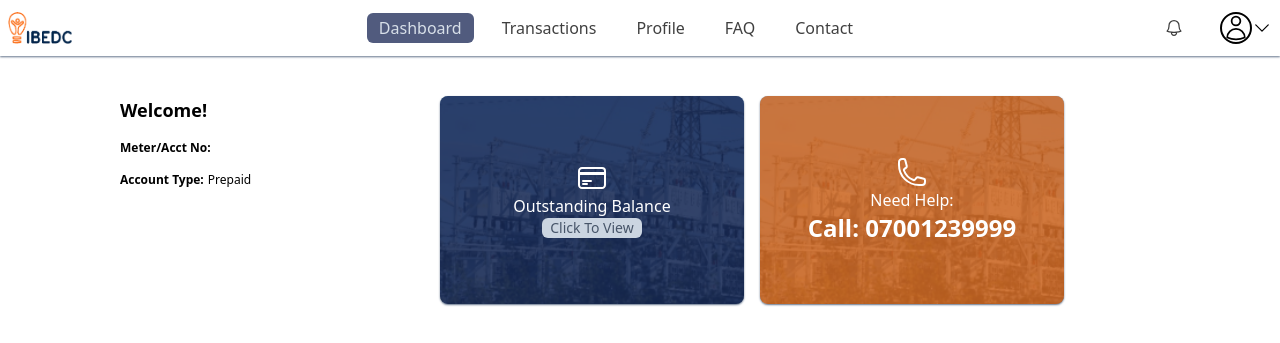
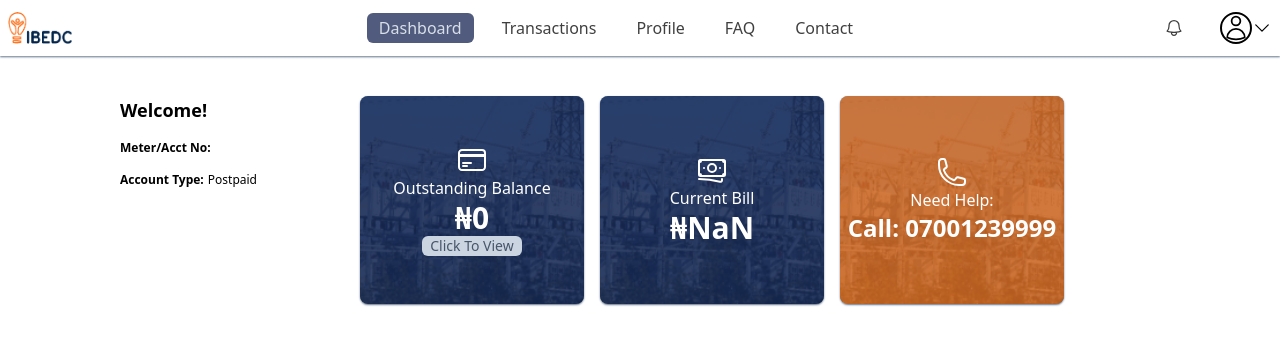
Before and after one commit to UdemeKen/IBEDC_PAY_V-2, a React (Vite) app: page /default/customerdashboard in a window 1280 px wide. Shown: the top 343 px of the page. Built offline with nearby package versions, Linux system fonts and the light colour scheme; no server answers; sample sign-in values are in the browser's storage.

Commit message:
recent update

```diff
--- a/src/axios.js
+++ b/src/axios.js
@@ -1,7 +1,7 @@
 import axios from 'axios';
 
 const axiosClient = axios.create({
-    baseURL: 'https://ipay.ibedc.com:7642/api/V2_ibedc_OAUTH_tokenReviwed'
+    baseURL: 'https://ipay.ibedc.com:7642/api'
 });
 
 axiosClient.interceptors.request.use((config) => {
--- a/src/components/DefaultLayout.jsx
+++ b/src/components/DefaultLayout.jsx
@@ -8,10 +8,10 @@ import { Cog8ToothIcon, BellIcon, TrashIcon, CubeTransparentIcon, UserIcon, Circ
 import axiosClient from '../axios';
 import Modal from 'react-modal';
 
-const deleteAccountUrl = '/delete/remove-account';
-const changePasswordUrl = '/change-password';
-const forgotPasswordUrl = '/forgot-password';
-const pinVerificationUrl = '/verify-pin';
+const deleteAccountUrl = '/V2_ibedc_OAUTH_tokenReviwed/delete/remove-account';
+const changePasswordUrl = '/V2_ibedc_OAUTH_tokenReviwed/change-password';
+const forgotPasswordUrl = '/V2_ibedc_OAUTH_tokenReviwed/forgot-password';
+const pinVerificationUrl = '/V2_ibedc_OAUTH_tokenReviwed/verify-pin';
 
 export default function DefaultLayout() {
 
--- a/src/components/paymentProcess/CompletePayment.jsx
+++ b/src/components/paymentProcess/CompletePayment.jsx
@@ -2,7 +2,7 @@ import React, { useEffect, useState } from 'react'
 import axiosClient from '../../axios';
 import { SuccessIcon, ErrorIcon } from '../../assets/icons';
 
-const completePaymentUrl = '/payment/complete-payment';
+const completePaymentUrl = '/V2_ibedc_OAUTH_tokenReviwed/payment/complete-payment';
 
 export default function CompletePayment({ blur, setBlur }) {
 
--- a/src/components/paymentProcess/CustomerPaymentInputDetails.jsx
+++ b/src/components/paymentProcess/CustomerPaymentInputDetails.jsx
@@ -5,7 +5,7 @@ import '../../components/UniversalCss.css';
 import { toast } from 'react-toastify';
 import axiosClient from '../../axios';
 
-const processPaymentUrl = "/payment/initiate-payment";
+const processPaymentUrl = "/V2_ibedc_OAUTH_tokenReviwed/payment/initiate-payment";
 const METER_ACCT_NUMBER_REGEX = /^[0-9\-/]{11,16}$/;
 
 export default function CustomerPaymentInputDetails({ handleNext, blur, blur_01 }) {
--- a/src/views/auth/Login.jsx
+++ b/src/views/auth/Login.jsx
@@ -5,7 +5,7 @@ import axiosClient from '../../axios';
 import { toast } from 'react-toastify';
 import { useStateContext } from '../../context/ContextProvider';
 
-const loginUrl = '/authenticate';
+const loginUrl = '/V2_ibedc_OAUTH_tokenReviwed/authenticate';
 
 export default function Login() {
 
--- a/src/views/auth/loginTypes/MeterNumberLogin.jsx
+++ b/src/views/auth/loginTypes/MeterNumberLogin.jsx
@@ -65,7 +65,7 @@ export default function MeterNumberLogin() {
     setLoading(true);
 
     try {
-      const response = await axiosClient.post('/meter_authenticate', requestData);
+      const response = await axiosClient.post('/V2_ibedc_OAUTH_tokenReviwed/meter_authenticate', requestData);
       console.log(response);
       localStorage.setItem('USER_METER_NUMBER', response?.data?.payload?.user?.meter_no_primary);
       localStorage.setItem('USER_EMAIL', response?.data?.payload?.user?.email);
--- a/src/views/contact_us/ContactUs.jsx
+++ b/src/views/contact_us/ContactUs.jsx
@@ -8,7 +8,7 @@ import { Link } from 'react-router-dom';
 import { motion } from 'framer-motion';
 
 const METER_ACCT_NUMBER_REGEX = /^[0-9\-/]{11,16}$/;
-const contactUsUrl = '/contact/help';
+const contactUsUrl = '/V2_ibedc_OAUTH_tokenReviwed/contact/help';
 
 export default function ContactUs() {
 
--- a/src/views/dashboard/CustomerDashboard.jsx
+++ b/src/views/dashboard/CustomerDashboard.jsx
@@ -13,10 +13,11 @@ import axiosClient from '../../axios';
 import { toast } from 'react-toastify';
 import { heroVariants } from '../../variants';
 
-const transactionHistoryUrl = "/history/get-history";
+const transactionHistoryUrl = "/V2_ibedc_OAUTH_tokenReviwed/history/get-history";
+const billHistoryOutstandingBalanceUrl = "/V2_ibedc_OAUTH_agency_sync/customerhistory/bill-history";
 // const getCustomerDetailsUrl = "/dashboard/get-details";
-const getOutstandingBalanceUrl = "/outstanding/get-balance";
-const showOutstandingBalanceUrl = "/outstanding/show-balance";
+const getOutstandingBalanceUrl = "/V2_ibedc_OAUTH_tokenReviwed/outstanding/get-balance";
+const showOutstandingBalanceUrl = "/V2_ibedc_OAUTH_tokenReviwed/outstanding/show-balance";
 // const getWalletBalance_HistoryUrl = "/wallet/wallet-balance-history";
 const METER_ACCT_NUMBER_REGEX = /^[0-9\-/]{11,16}$/;
 
@@ -25,8 +26,9 @@ export default function CustomerDashboard() {
 
   const userEmail = localStorage.getItem("USER_EMAIL");
   const username = localStorage.getItem("USER_NAME");
-  const account_type = localStorage.getItem("ACCOUNT_TYPE");
+  // const account_type = localStorage.getItem("ACCOUNT_TYPE");
   const meterNumber = localStorage.getItem("USER_METER_NUMBER");
+  // const accountType = meterNumber && meterNumber.length > 11 ? "Postpaid" : "Prepaid";
   // const phoneNumber = localStorage.getItem("PHONE_NUMBER");
   const cleanedUsername = username ? username.replace(/\./g, '') : '';
 
@@ -35,12 +37,14 @@ export default function CustomerDashboard() {
   const [ loading_01, setLoading_01 ] = useState(false);
   const [ loading_02, setLoading_02 ] = useState(false);
   const [ loading_03, setLoading_03 ] = useState(false);
+  const [ loading_04, setLoading_04 ] = useState(false);
   const [ buttonDisabled, setButtonDisabled ] = useState(false);
   const [ blur, setBlur ] = useState(false);
   const [ blur_01, setBlur_01 ] = useState(false);
   const [ blur_02, setBlur_02 ] = useState(false);
   const [ userFocus, setUserFocus ] = useState(false);
-  const [ accountType, setAccountType ] = useState('');
+  const [ accountType, setAccountType ] = useState("");
+  const [ displayAccountType, setDisplayAccountType ] = useState(meterNumber && meterNumber.length === 11 ? "Prepaid" : "Postpaid");
   const [ user, setUser ] = useState('');
   const [ formattedUser, setFormattedUser ] = useState('');
   const [ validMeterAcctNo, setValidMeterAcctNo ] = useState(false);
@@ -49,7 +53,17 @@ export default function CustomerDashboard() {
   const [ pin, setPin ] = useState("")
   const [ success, setSuccess ] = useState();
   const [ outStandingbalance, setOutStandingbalance ] = useState("");
-  console.log(accountType);
+  const [currentChargeTotal, setCurrentChargeTotal] = useState(""); // State for current charge total
+  const [VAT, setVAT] = useState("");
+  const [userOutandingBalance, setUserOutandingBalance] = useState(() => {
+    return localStorage.getItem('USER_OUTSTANDING_BALANCE') || ""; // Initialize from local storage
+  });
+  const [userCurrentBill, setUserCurrentBill] = useState(() => {
+    const currentCharge = localStorage.getItem('USER_CURRENT_CHARGE') || "0";
+    const vat = localStorage.getItem('USER_CURRENT_VAT') || "0";
+    return (Number(currentCharge) + Number(vat)).toString();
+  });
+  console.log(userCurrentBill);
 
   useEffect(() => {
     const isValid = METER_ACCT_NUMBER_REGEX.test(user);
@@ -74,13 +88,47 @@ export default function CustomerDashboard() {
   const meterNo_Or_AccountNo = accountType === "Postpaid" ? formattedUser : user;
   console.log(meterNo_Or_AccountNo);
 
-  const requestData = {
-    "email": userEmail,
-    "account_type": accountType,
-    "account_no": meterNumber,
-  };
 
-  // useEffect(() => {
+
+  useEffect(() => {
+    const fetchBillHistoryOutstandingBalance = async () => {
+      setLoading_04(true);
+        const payload = {
+            "type": "Postpaid",
+            "customer_number": meterNumber
+        };
+
+        if (displayAccountType !== "Postpaid") {
+          setLoading_04(false);
+          return;
+        }
+
+        try {
+            const response = await axiosClient.post(billHistoryOutstandingBalanceUrl, payload);
+            const totalDue = response?.data?.payload?.payload?.data?.[0]?.TotalDue;
+            const currentCharge = response?.data?.payload?.payload?.data?.[0]?.CurrentChgTotal;
+            const vat = response?.data?.payload?.payload?.data?.[0]?.VAT;
+            setUserOutandingBalance(totalDue);
+            setCurrentChargeTotal(currentCharge);
+            setVAT(vat);
+            localStorage.setItem('USER_OUTSTANDING_BALANCE', totalDue);
+            localStorage.setItem('USER_CURRENT_CHARGE', currentCharge);
+            localStorage.setItem('USER_CURRENT_VAT', vat);
+        } catch (error) {
+            console.log(error);
+        } finally {
+            setLoading_04(false);
+        }
+    };
+
+    fetchBillHistoryOutstandingBalance();
+    }, [displayAccountType]);
+
+    const requestData = {
+      "email": userEmail,
+      "account_type": accountType,
+      "account_no": meterNumber,
+    };
     const handleGetOutStandingBalance = async (e) => {
       e.preventDefault();
       setButtonDisabled(true);
@@ -109,11 +157,10 @@ export default function CustomerDashboard() {
         setLoading_01(false);
       };
     }
-    // handleGetOutStandingBalance();
-  // }, []);
 
   const requestData_01 = {
-    "email": userEmail,
+    "email": "apwakunyamusa@yahoo.com",
+    // "email": userEmail,
     "account_no": meterNo_Or_AccountNo,
     "account_type": accountType,
     "pin": pin,
@@ -136,7 +183,7 @@ export default function CustomerDashboard() {
       console.log(response);
       toast.success(response?.data?.message);
       setSuccess(response?.data?.success);
-      setOutStandingbalance(response?.data?.payload?.balance?.Balance);
+      setOutStandingbalance(response?.data?.payload?.balance);
       setButtonDisabled(false);
       setLoading_03(false);
       setBlur_02(false);
@@ -144,7 +191,7 @@ export default function CustomerDashboard() {
       setUser("");
       setPin("");
     }catch(error){
-      console.log(error.response?.data?.payload);
+      console.log(error);
       toast.error(error.response?.data?.payload);
       setButtonDisabled(false);
       setLoading_03(false);
@@ -373,7 +420,7 @@ console.log(outStandingbalance);
         <div className='flex flex-col justify-normal space-y-4 w-full text-xs'>
             <h1 className='flex font-semibold text-lg'>Welcome! <span className='text-blue-950 opacity-80 font-semibold ml-1'>{cleanedUsername}</span></h1>
             <h1 className='flex font-semibold w-full'>Meter/Acct No: <span className='font-normal ml-1'>{meterNumber === null ? "" : meterNumber === "undefined" ? "Not yet available" : meterNumber.replace(/"/g, '')}</span></h1>
-            <h1 className='flex font-semibold w-full'>Account Type: <span className='font-normal ml-1'>{meterNumber && meterNumber.length > 11 ? "Postpaid" : "Prepaid"}</span></h1>
+            <h1 className='flex font-semibold w-full'>Account Type: <span className='font-normal ml-1'>{displayAccountType}</span></h1>
             {/* <h1 className='flex font-semibold w-full'>Phone Number: <span className='font-normal ml-1'>{phoneNumber === null ? "" : phoneNumber === "undefined" ? "Not yet available" : phoneNumber.replace(/"/g, '')}</span></h1> */}
             {/* <h1 className='flex font-semibold w-full'>Address: <span className='font-normal ml-1'>{"Not found"}</span></h1> */}
         </div>
@@ -387,16 +434,15 @@ console.log(outStandingbalance);
           <div className='absolute flex flex-col justify-center items-center capitalize text-white'>
               <CreditCardIcon className='w-8 h-8'/>
             <p className='text-center'>outstanding balance</p>
-              {outStandingbalance === undefined && <p className='text-4xl font-semibold'>₦0.00</p>}
-              {outStandingbalance === "" && <p className='text-4xl font-semibold'></p>}
-              {outStandingbalance !== undefined && outStandingbalance !== "" && <p className='text-4xl font-semibold'>{`₦ ${outStandingbalance}`}</p>}
-            {/* {success === true ? <p className='text-4xl font-semibold'>₦{outStandingbalance}</p> : ""} */}
+              {displayAccountType === "Postpaid" && <p className='sm:text-3xl font-semibold'>{`₦${(Number(userOutandingBalance)).toLocaleString()}`}</p>}
+              {outStandingbalance === undefined || outStandingbalance === "" && <p className='text-3xl font-semibold'></p>}
+              {outStandingbalance !== undefined && outStandingbalance !== "" && <p className='text-3xl font-semibold'>{`₦${(Number(outStandingbalance)).toLocaleString()}`}</p>}
             <button onClick={handleBlur_01} className='bg-slate-300 text-slate-600 rounded-md capitalize text-sm transform duration-300 ease-in-out hover:px-2'>
               <p className='px-2'>click to view</p>
             </button>
           </div>
         </div>
-        {accountType === "Postpaid" && <div className='relative flex-grow shadow-sm shadow-slate-500 w-full h-52 rounded-lg flex flex-col justify-center items-center'>
+        {displayAccountType === "Postpaid" && <div className='relative flex-grow shadow-sm shadow-slate-500 w-full h-52 rounded-lg flex flex-col justify-center items-center'>
           <img
             src={Frame_01}
             alt={'Frame_01'}
@@ -406,7 +452,7 @@ console.log(outStandingbalance);
           <div className='absolute flex flex-col justify-center items-center capitalize text-white'>
             <BanknotesIcon className='w-8 h-8'/>
             <p>current bill</p>
-            <p className='text-4xl font-semibold'>₦ 0.00</p>
+            <p className='sm:text-3xl font-semibold'>{`₦${(Number(userCurrentBill)).toLocaleString()}`}</p>
           </div>
         </div>}
         <div className='relative flex-grow shadow-sm shadow-slate-500 w-full h-52 rounded-lg flex flex-col justify-center items-center'>
--- a/src/views/password/ForgotPassword.jsx
+++ b/src/views/password/ForgotPassword.jsx
@@ -4,7 +4,7 @@ import { Link, useNavigate } from 'react-router-dom';
 import axiosClient from '../../axios';
 import { toast } from 'react-toastify';
 
-const forgotPasswordUrl = '/forgot-password';
+const forgotPasswordUrl = '/V2_ibedc_OAUTH_tokenReviwed/forgot-password';
 
 export default function ForgotPassword() {
 
--- a/src/views/resetPassword/ResetPassword.jsx
+++ b/src/views/resetPassword/ResetPassword.jsx
@@ -4,7 +4,7 @@ import axiosClient from '../../axios';
 import { FormView, FormViewHide } from 'grommet-icons';
 import { toast } from 'react-toastify';
 
-const resetPasswordUrl = '/change-password';
+const resetPasswordUrl = '/V2_ibedc_OAUTH_tokenReviwed/change-password';
 
 export default function ResetPassword() {
 
--- a/src/views/transactions/AllTransactions.jsx
+++ b/src/views/transactions/AllTransactions.jsx
@@ -7,7 +7,7 @@ import { motion } from 'framer-motion';
 export default function AllTransactions() {
 
   const [ allTransactions, setAllTransactions ] = useState(JSON.parse(localStorage.getItem('TRANSACTION_HISTORY')) || []);
-  const [ allTransactionsPerPage, setAllTransactionsPerPage ] = useState(5);
+  const [ allTransactionsPerPage, setAllTransactionsPerPage ] = useState(3);
   const [ currentPage, setCurrentPage ] = useState(1);
   const [ activeTransaction, setActiveTransaction ] = useState(0);
   const [ selectedTransaction, setSelectedTransaction ] = useState(null);
@@ -111,7 +111,7 @@ export default function AllTransactions() {
           <div className='absolute flex flex-col justify-center items-center capitalize text-white'>
             <BanknotesIcon className='w-8 h-8'/>
             <p>monthly total transaction</p>
-            <p className='text-4xl font-semibold'>₦ {monthlyTotal.toLocaleString()}</p>
+            <p className='text-4xl font-semibold'>{`₦${(Number(monthlyTotal)).toLocaleString()}`}</p>
           </div>
         </div>
         </div>
--- a/src/views/verifyPassword/VerifyPassword.jsx
+++ b/src/views/verifyPassword/VerifyPassword.jsx
@@ -3,7 +3,7 @@ import axiosClient from '../../axios';
 import { toast } from 'react-toastify';
 import { useNavigate } from 'react-router-dom';
 
-const verifyPasswordUrl = '/verify-password';
+const verifyPasswordUrl = '/V2_ibedc_OAUTH_tokenReviwed/verify-password';
 
 export default function VerifyPassword() {
 
```
